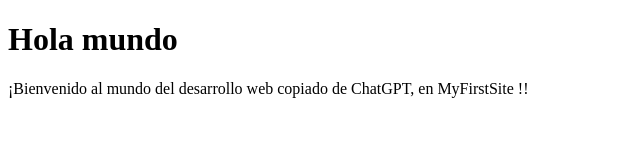
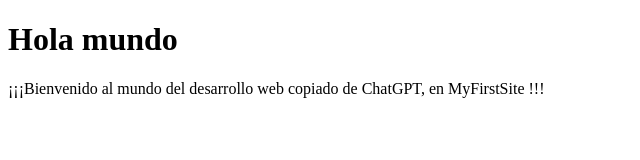
Before and after one commit to Maxhaberman/maxhaberman.github.io, a plain HTML site: page MyFirstSite/index.html in a window 1280 px wide. Shown: the full height of the page, 0-640 px from the left. Drawn offline with Linux system fonts and the light colour scheme.

Commit message:
Update index.html

```diff
--- a/MyFirstSite/index.html
+++ b/MyFirstSite/index.html
@@ -8,7 +8,7 @@
 <body>
 
     <h1>Hola mundo</h1>
-    <p>¡Bienvenido al mundo del desarrollo web copiado de ChatGPT, en MyFirstSite !!</p>
+    <p>¡¡¡Bienvenido al mundo del desarrollo web copiado de ChatGPT, en MyFirstSite !!!</p>
 
 </body>
 </html>
```
